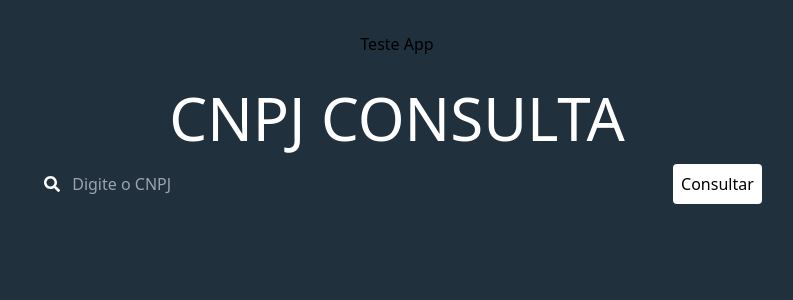
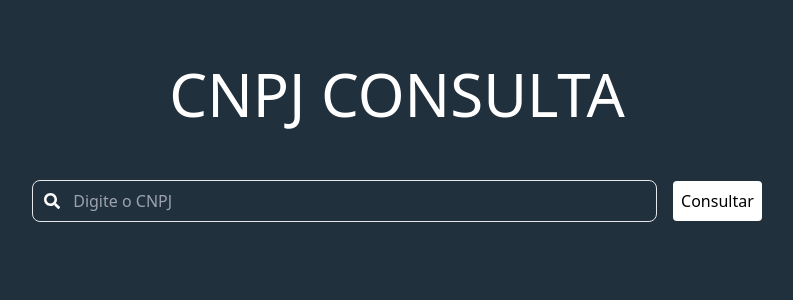
Before and after one commit to HiagoSant223/TesteDesenvolvedorFrontEnd, a React (Vite) app: page / in a window 1280 px wide. Shown: the top 300 px of the page, without its empty margins (243-1036 px from the left). Built offline with nearby package versions, Linux system fonts and the light colour scheme.

Commit message:
update style Input.tsx

```diff
--- a/src/App.tsx
+++ b/src/App.tsx
@@ -4,7 +4,6 @@ import Input from "./components/Input";
 function App() {
   return (
     <>
-      <h1>Teste App</h1>
       <Input />
     </>
   );
--- a/src/components/Input.tsx
+++ b/src/components/Input.tsx
@@ -24,21 +24,21 @@ function Input() {
   return (
     <div className="container mx-auto flex flex-col items-center mt-8">
       <div className="titulo mb-4">
-        <h1 className="text-6xl text-center text-white">CNPJ CONSULTA</h1>
+        <h1 className="text-6xl text-center text-white font-extralight">
+          CNPJ CONSULTA
+        </h1>
       </div>
       <div className="flex items-center space-x-4 w-3/5">
-        <div className="relative w-full">
-          <div className="absolute rounded-full inset-y-0 left-0 pl-3 flex items-center pointer-events-none">
-            <div className="text-white">
-              <FaSearch />
-            </div>
+        <div className="relative w-full flex items-center">
+          <div className="absolute text-white left-3">
+            <FaSearch />
           </div>
           <input
             type="text"
             value={cnpj}
             onChange={handleInputChange}
             placeholder="Digite o CNPJ"
-            className="text-white pl-10 p-2 border-0 rounded-lg bg-transparent shadow-input-focus ring-offset-input-focus w-full"
+            className="text-white bg-transparent border pl-10 p-2 rounded-lg w-full my-10 "
           />
         </div>
         <button
```
